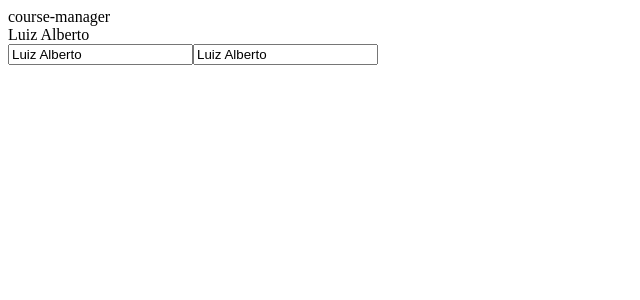
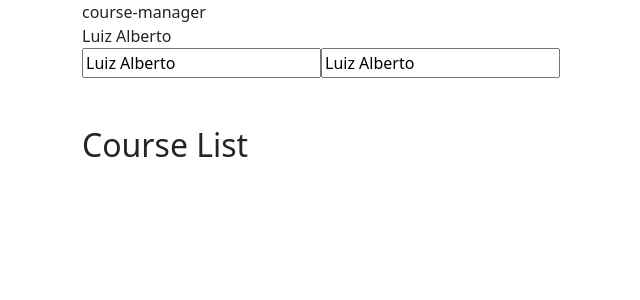
Before and after one commit to LuizDeSa/Introducao-ao-Angular-8, an Angular app: page / in a window 1280 px wide. Shown: the top 300 px of the page, without its empty margins (0-640 px from the left). Built offline with nearby package versions, Linux system fonts and the light colour scheme.

Commit message:
Criando o course-list component, adicionando importando o bootstrap

```diff
--- a/package.json
+++ b/package.json
@@ -18,6 +18,7 @@
     "@angular/platform-browser": "~12.0.5",
     "@angular/platform-browser-dynamic": "~12.0.5",
     "@angular/router": "~12.0.5",
+    "bootstrap": "^5.1.0",
     "rxjs": "~6.6.0",
     "tslib": "^2.1.0",
     "zone.js": "~0.11.4"
--- a/src/app/app.component.html
+++ b/src/app/app.component.html
@@ -1,3 +1,4 @@
+<div class="container">
   {{title}}
 
   <br>
@@ -9,3 +10,8 @@
   <input [ngModel]="name" name="name"> <!-- one-way data binding-->
 
   <input [(ngModel)]="name" name="name"><!-- two-way data binding-->
+
+  <br><br><br>
+
+  <app-course-list> </app-course-list>
+</div>
--- a/src/app/app.module.ts
+++ b/src/app/app.module.ts
@@ -1,3 +1,4 @@
+import { CourseListComponent } from './courses/course-list.component';
 import { NgModule } from '@angular/core';
 import { BrowserModule } from '@angular/platform-browser';
 import { FormsModule } from '@angular/forms';
@@ -6,7 +7,8 @@
 
 @NgModule({
   declarations: [//onde eu declaro os modulos que estão na aplicação
-    AppComponent
+    AppComponent,
+    CourseListComponent
   ],
   imports: [ // onde de fato nos importamos os nosso modulos externos e internos
     BrowserModule,
--- /dev/null
+++ b/src/app/courses/course-list.component.html
@@ -0,0 +1 @@
+<h2> Course List </h2>
--- a/src/styles.css
+++ b/src/styles.css
@@ -1 +1,3 @@
 /* You can add global styles to this file, and also import other style files */
+
+@import '../node_modules/bootstrap/dist/css/bootstrap.min.css'
```
Also changed, not shown: src/app/courses/course-list.component.ts (added, +13 -0 lines), 1 other file (tests, documents, lock files or other folders). Lines whose indentation alone changed are shown as unchanged.
